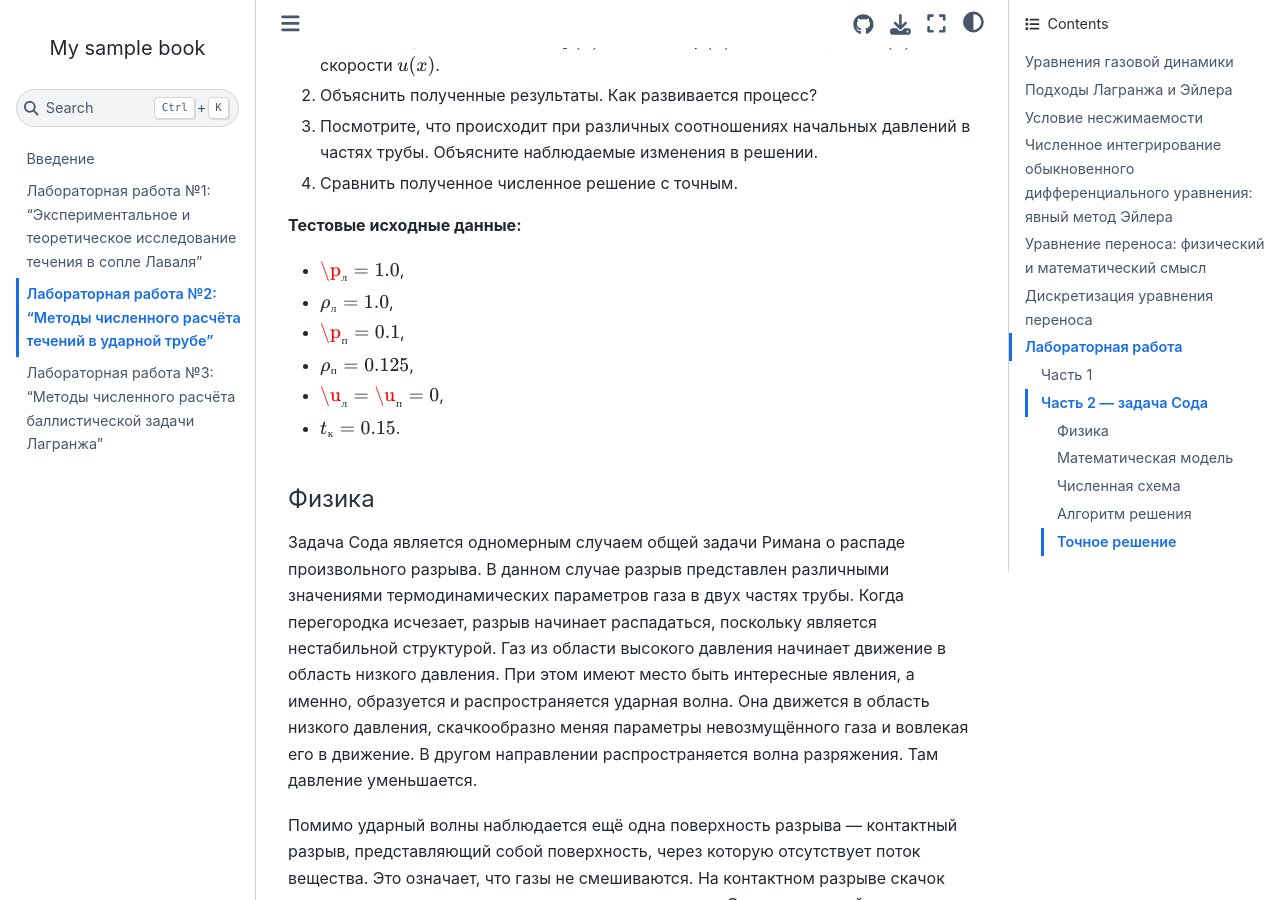
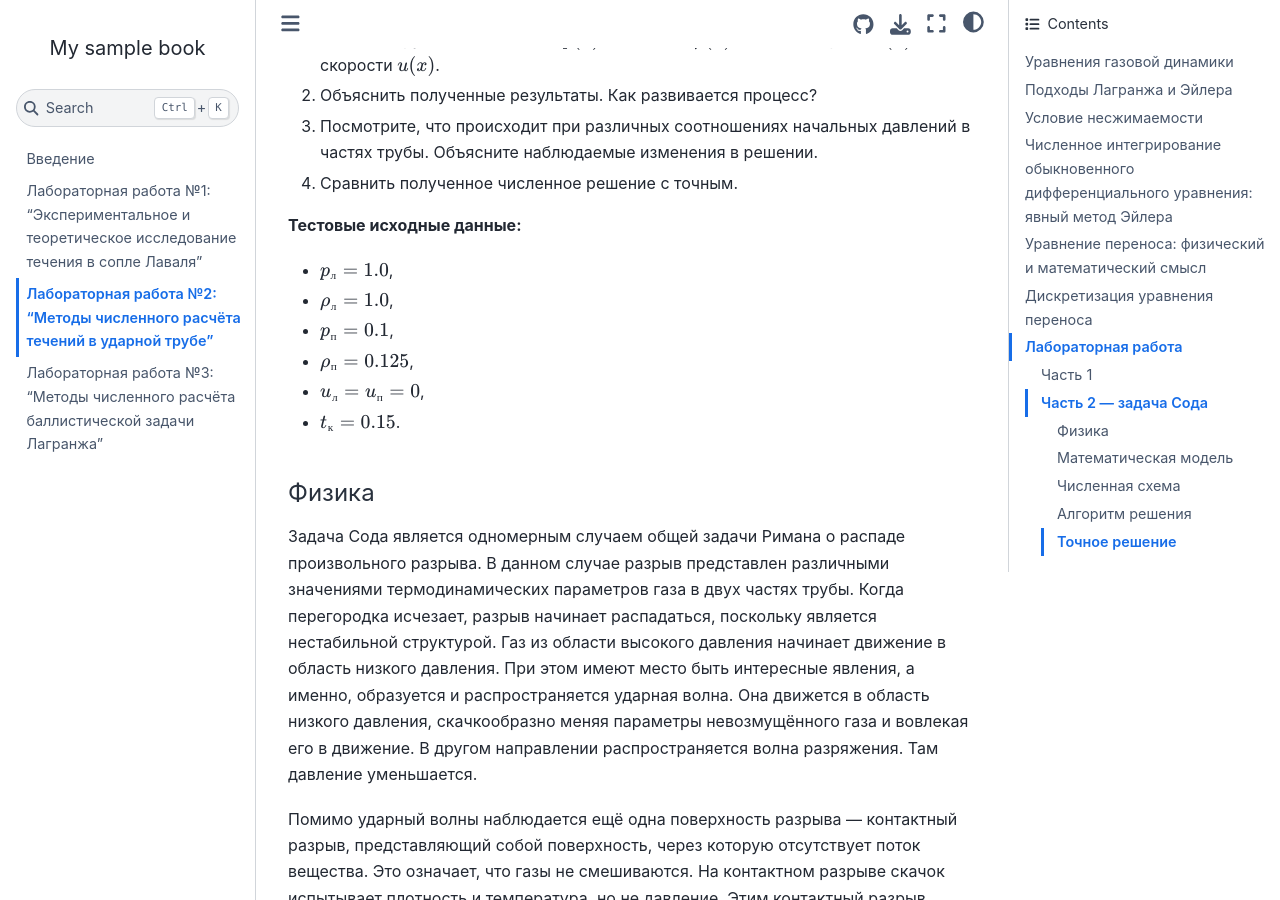
Before and after one commit to unexpectedCoder/GD-labs-part1, a Jupyter Book: the page built from book/lab-2-trans-equation.md, in a window 1280 px wide and 900 px high, scrolled down 19502 px. Built offline with Jupyter Book 1.0.4 settings and Sphinx 7.4.7 and the Sphinx Book theme 1.1.4, drawn with Linux system fonts in a browser that asks for light colours.

Commit message:
Bug fix lab 2

```diff
--- a/book/lab-2-trans-equation.md
+++ b/book/lab-2-trans-equation.md
@@ -812,11 +812,11 @@ $$
 
 **Тестовые исходные данные:**
 
-* $\p_\mathrm{л} = 1.0$,
+* $p_\mathrm{л} = 1.0$,
 * $\rho_\mathrm{л} = 1.0$,
-* $\p_\mathrm{п} = 0.1$,
+* $p_\mathrm{п} = 0.1$,
 * $\rho_\mathrm{п} = 0.125$,
-* $\u_\mathrm{л} = \u_\mathrm{п} = 0$,
+* $u_\mathrm{л} = u_\mathrm{п} = 0$,
 * $t_\mathrm{к} = 0.15$.
 
 
```
